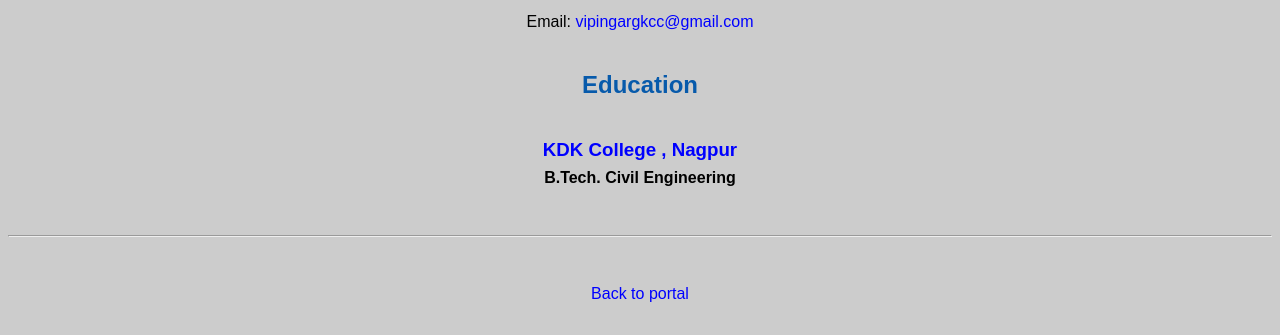
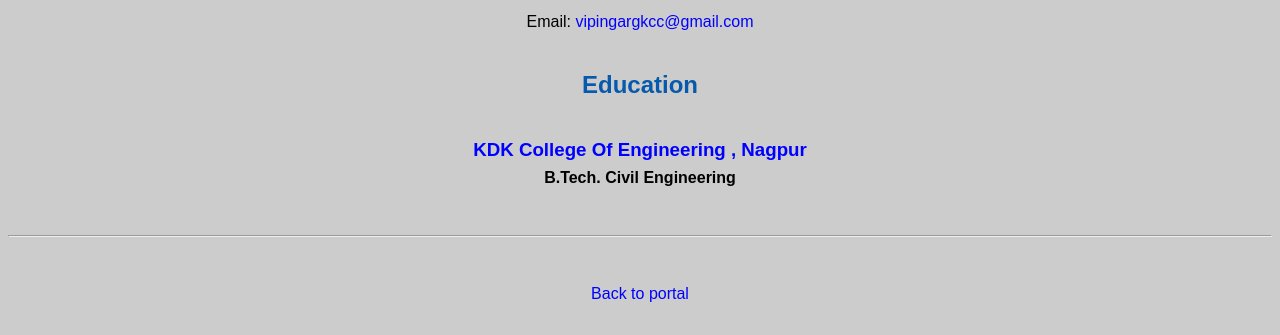
Before and after one commit to satvik07-ynk/Vipin-Garg, a plain HTML site: page resume.html in a window 1280 px wide. Shown: the part 508-843 px from the top of the page. Drawn offline with Linux system fonts and the light colour scheme.

Commit message:
Update resume.html

```diff
--- a/resume.html
+++ b/resume.html
@@ -27,8 +27,8 @@
 
   <h2>Education</h2>
 
-  <h3> <a href="http://www.jiit.ac.in/" target="_blank">KDK College , Nagpur</a></h3>
-  <h4>B.Tech. Civil  Engineering</h4>
+  <h3> <a href="https://www.kdkce.edu.in/" target="_blank">KDK College Of Engineering , Nagpur</a></h3>
+  <h4>B.Tech. Civil Engineering</h4>
 
 
 </body>
```
